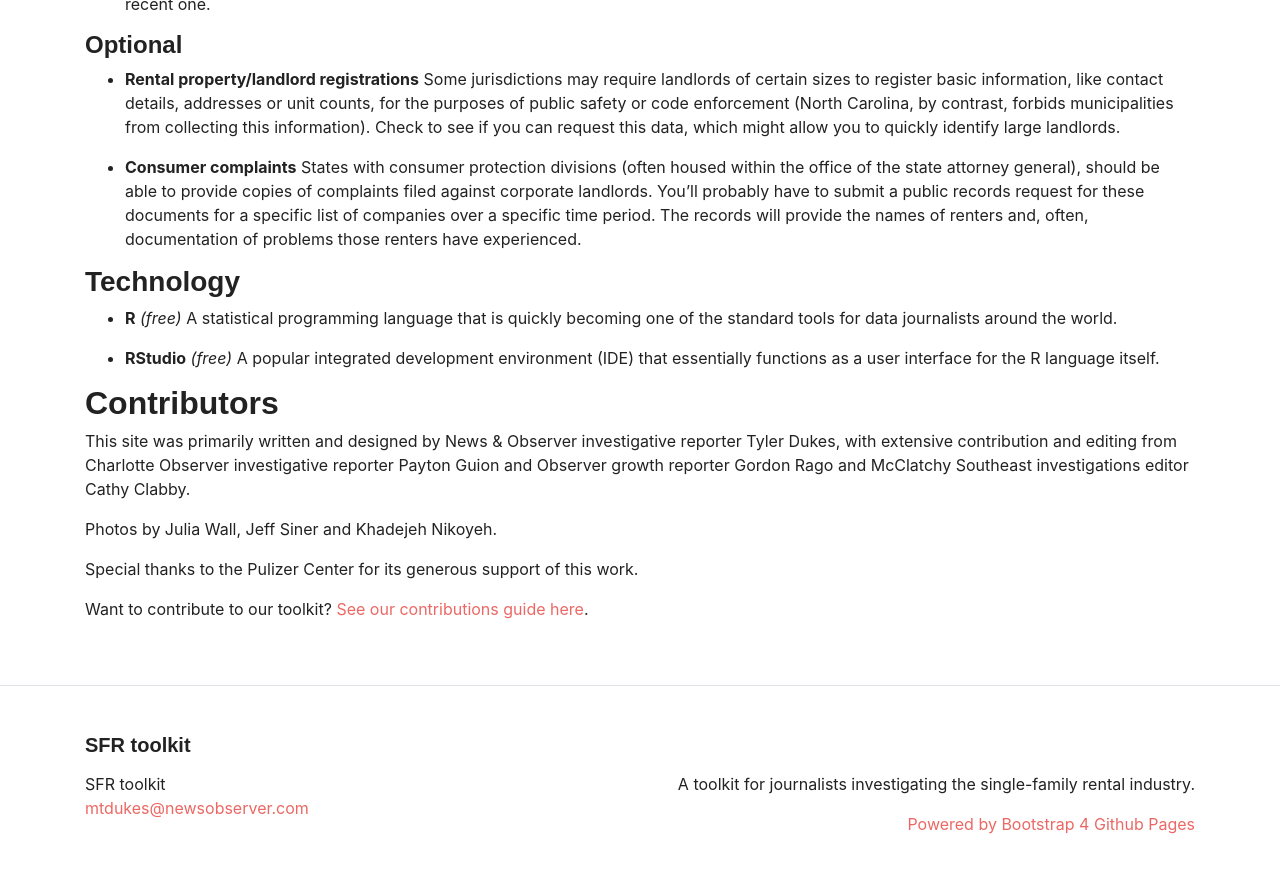
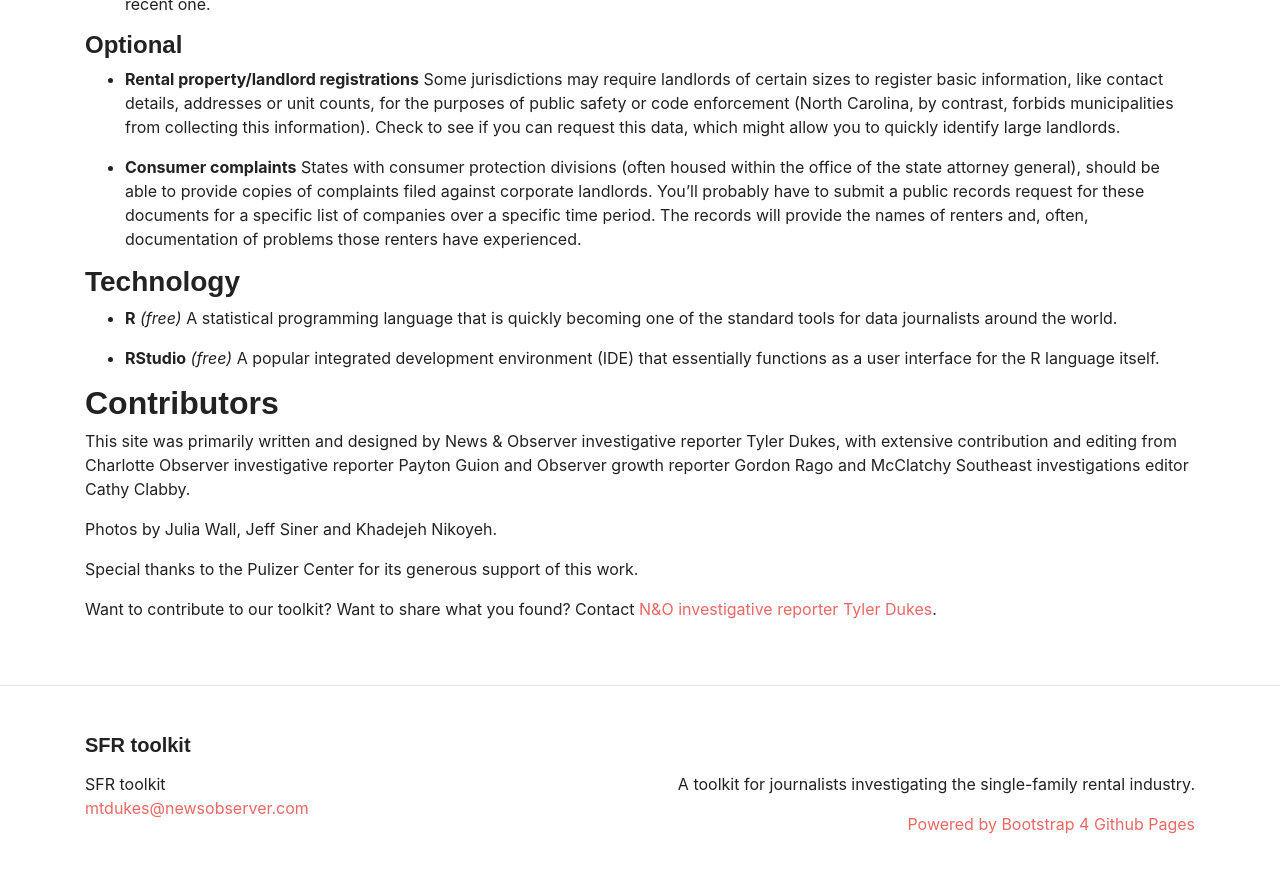
Before and after one commit to mcclatchy-southeast/sfr-toolkit, a Jekyll site: the page built from index.md, in a window 1280 px wide and 900 px high, scrolled down 1718 px. Shown: the top 873 px of the window. Built offline with Jekyll 4.4.1, drawn with Linux system fonts in a browser that asks for light colours; some web fonts are replaced.

Commit message:
tweaking contrib text

```diff
--- a/index.md
+++ b/index.md
@@ -65,4 +65,4 @@ Photos by Julia Wall, Jeff Siner and Khadejeh Nikoyeh.
 
 Special thanks to the Pulizer Center for its generous support of this work.
 
-Want to contribute to our toolkit? [See our contributions guide here](https://github.com/mcclatchy-southeast/sfr-toolkit/blob/main/CONTRIBUTING.md).
+Want to contribute to our toolkit? Want to share what you found? Contact [N&O investigative reporter Tyler Dukes](mailto:mtdukes@newsobserver.com).
```
